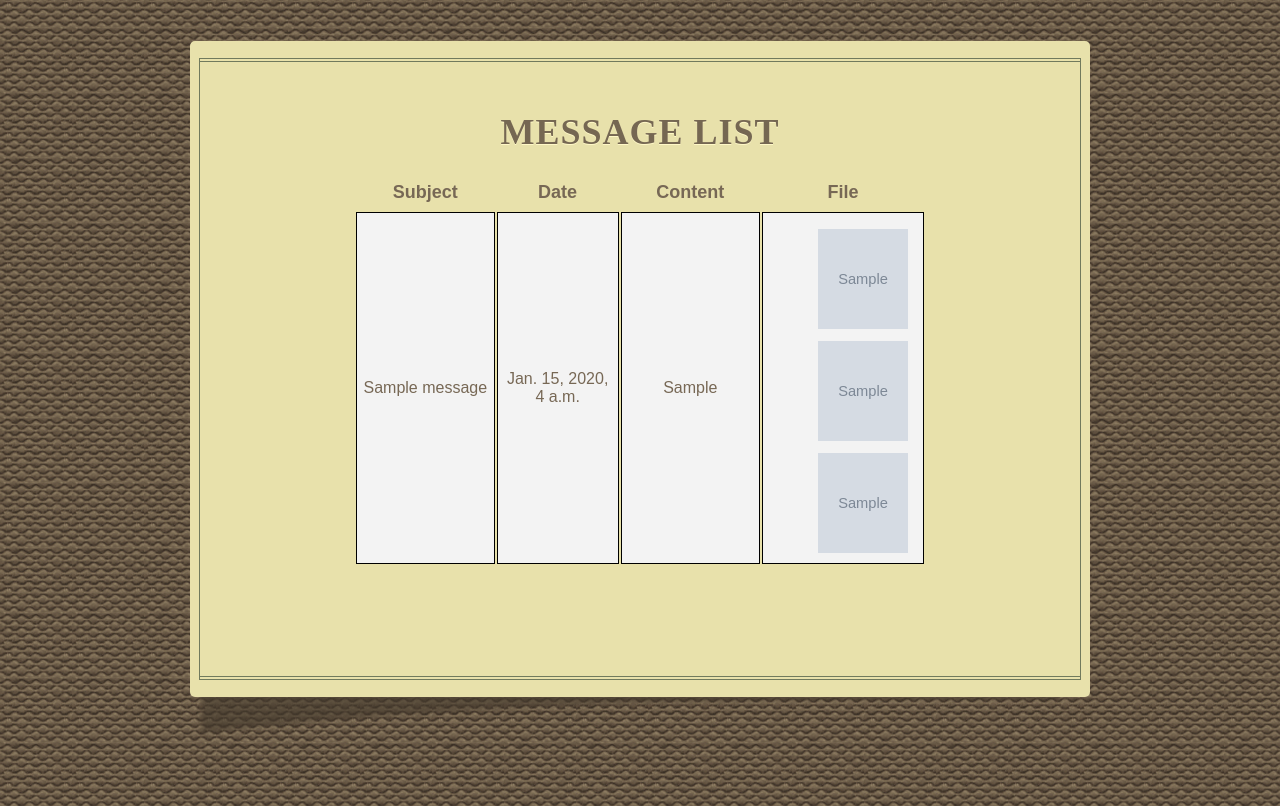
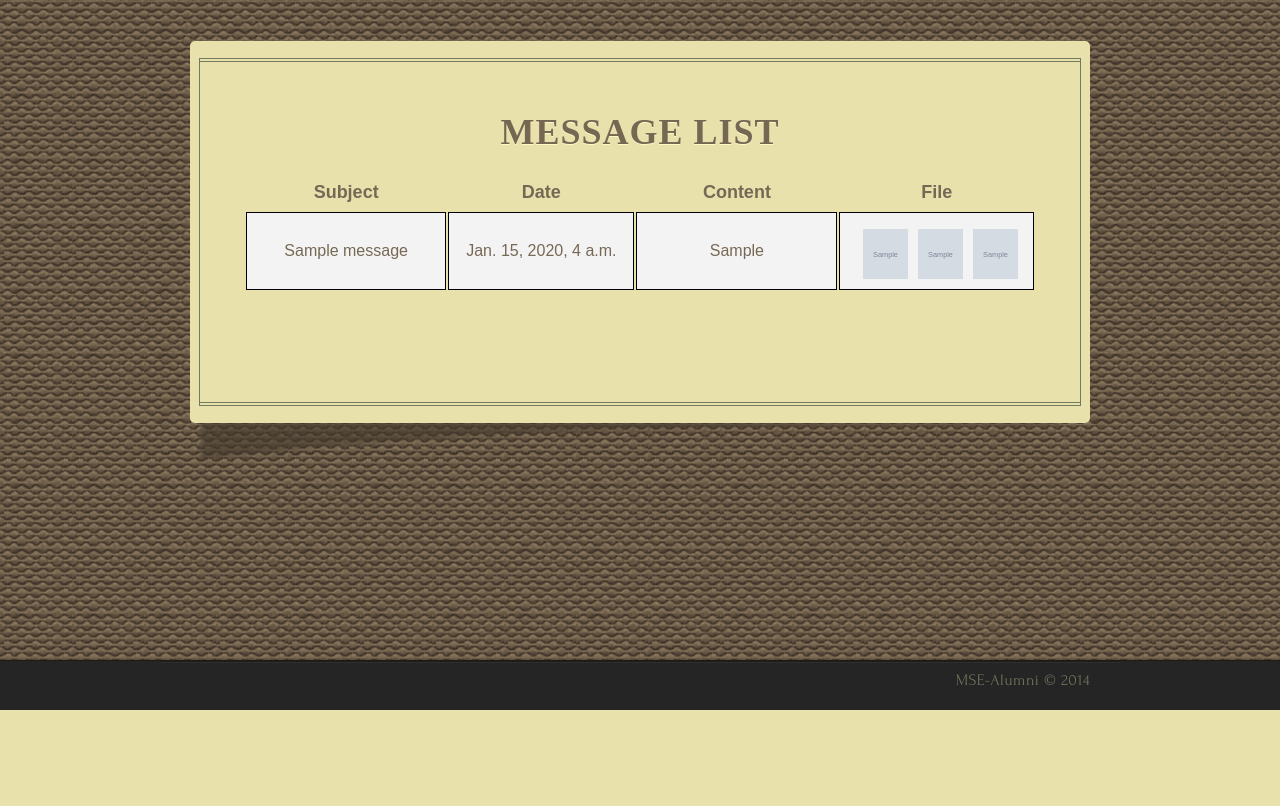
Before and after one commit to alvinvinvinvin/Alumni, a Django app: page /admin_message/ in a window 1280 px wide. Shown: the part 168-974 px from the top of the page. After the commit the page ends 878 px from the top, so only its background shows below. Run offline with Django 3.2, Linux system fonts and the light colour scheme; tables that the repository leaves empty hold one stand-in row (values such as "Sample post"); grey boxes marked "Sample" are stand-in pictures; some libraries are stand-ins or nearby versions.

Commit message:
Changed the pixel of images

```diff
--- a/templates/admin_message.html
+++ b/templates/admin_message.html
@@ -27,21 +27,21 @@
 							<td>
 								{% if msg.docfile1 %}
 								<a href="{{ msg.docfile1.url }}"><img src="{{ msg.docfile1.url }}"
-								style="width: 90px; height: 100px"></a>
+								style="width: 45px; height: 50px"></a>
 								{% else %}
 <!-- 								<img src="/media/images/defaultImage/imageNotFound.jpg" -->
 <!-- 								style="width: 90px; height: 100px"> -->
 								{% endif %}
 								{% if msg.docfile2 %}
 								<a href="{{ msg.docfile2.url }}"><img src="{{ msg.docfile2.url }}"
-								style="width: 90px; height: 100px"></a>
+								style="width: 45px; height: 50px"></a>
 								{% else %}
 <!-- 								<img src="/media/images/defaultImage/imageNotFound.jpg" -->
 <!-- 								style="width: 90px; height: 100px"> -->
 								{% endif %}
 								{% if msg.docfile3 %}
 								<a href="{{ msg.docfile3.url }}"><img src="{{ msg.docfile3.url }}"
-								style="width: 90px; height: 100px"></a>
+								style="width: 45px; height: 50px"></a>
 								{% else %}
 <!-- 								<img src="/media/images/defaultImage/imageNotFound.jpg" -->
 <!-- 								style="width: 90px; height: 100px"> -->
--- a/templates/static/css/style.css
+++ b/templates/static/css/style.css
@@ -1818,7 +1818,7 @@ th {
 	border: 0;
 	color: #776855;
 	padding: 7px 5px;
-	width: 250px;
+	width: 350px;
 	font-family: Arial, Helvetica, sans-serif;
 	font-size: 18px;
 	text-transform: none;
@@ -1829,7 +1829,7 @@ td {
 	border: 0;
 	color: #776855;
 	padding: 7px 5px;
-	width: 250px;
+	width: 350px;
 	font-family: Arial, Helvetica, sans-serif;
 	font-size: 16px;
 	text-transform: none;
@@ -1837,7 +1837,7 @@ td {
 }
 
 .table {
-	max-width: 65%;
+	max-width: 90%;
 	margin-bottom: 20px;
 }
 
```
